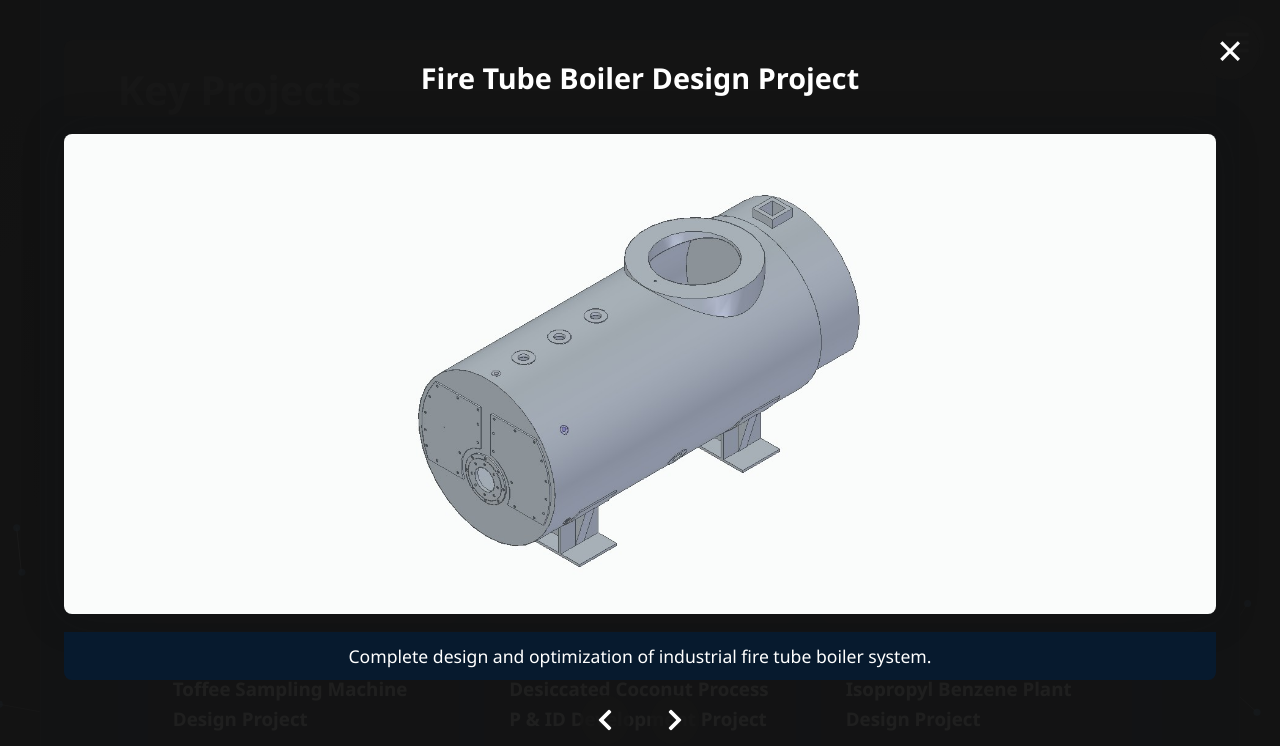
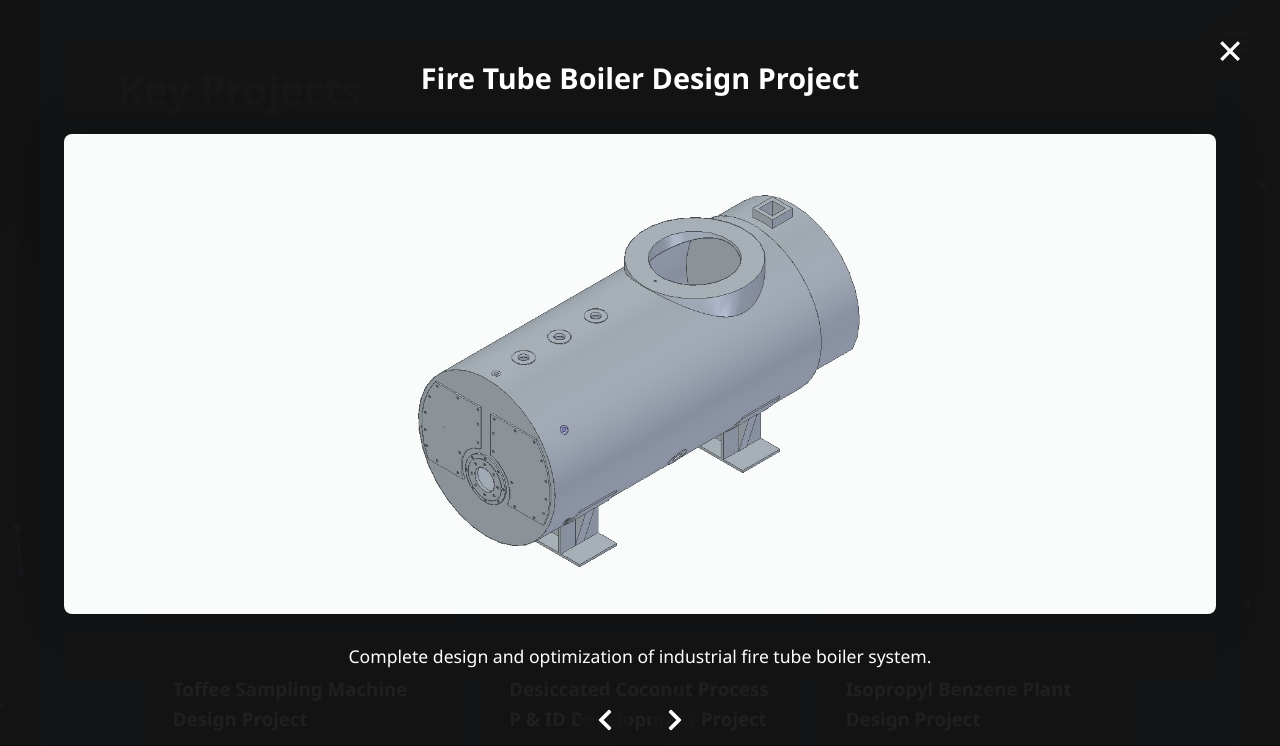
Before and after one commit to SahanKariyawasam98/Sahan-Kariyawasam-Website, a plain HTML site: page index.html in a window 1280 px wide. Both pictures are taken after a click on the picture 303 px from the left and 2963 px from the top of the page. Shown: the part 2563-3309 px from the top of the page. Drawn offline with nearby package versions, Linux system fonts and the light colour scheme; grey boxes are pictures that could not be loaded.

Commit message:
Update index.html

```diff
--- a/index.html
+++ b/index.html
@@ -320,7 +320,7 @@
             color: #ffffff;
             text-align: center;
             padding: 10px 20px;
-            background: rgba(0, 32, 64, 0.6);
+            background: rgba(20, 20, 20, 0.6);
             border-radius: 0 0 8px 8px;
             max-height: 15vh;
             overflow-y: auto;
```
